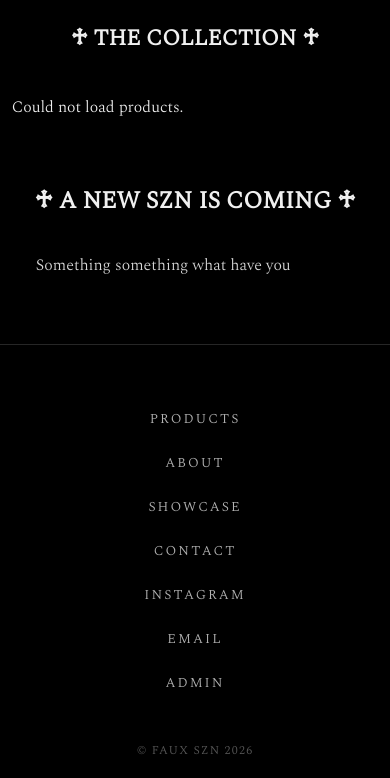
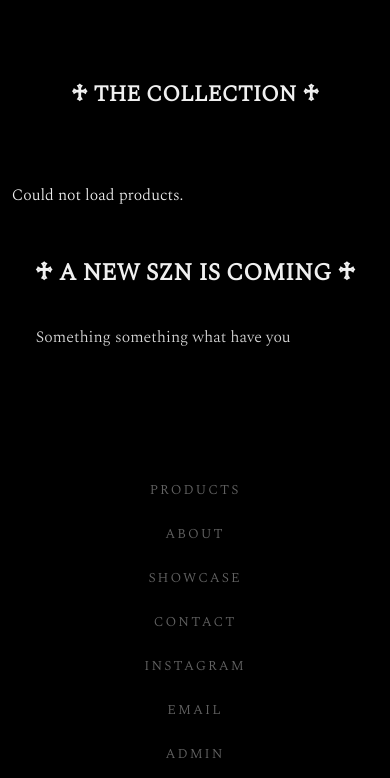
Before and after one commit to avaparnian/faux-szn, a website: page index.html in a window 390 px wide. Shown: the part 322-1100 px from the top of the page. Drawn offline with Linux system fonts and the light colour scheme; no server answers.

Commit message:
changing structure

```diff
--- a/css/style.css
+++ b/css/style.css
@@ -547,14 +547,23 @@ header {
 /* SITE PAGES */
 .sitePage {
     display: none;
+    padding-top: 3rem;
+    box-sizing: border-box;
 }
 
 .sitePage.active {
     display: block;
 }
 
+.sitePage > * + * {
+    margin-top: 3rem;
+}
+
+.pageSpacer {
+    height: 2rem;
+}
+
 .pageTitle {
-    padding-top: 3rem;
     text-align: center;
     margin: 0;
 }
@@ -562,7 +571,7 @@ header {
 .aboutContent,
 .contactContent {
     max-width: 40rem;
-    margin: 2rem auto 4rem;
+    margin: 0 auto 4rem;
     padding: 0 1.5rem;
     line-height: 1.8;
     color: rgba(255, 255, 255, 0.85);
@@ -582,8 +591,6 @@ header {
     max-width: none;
     margin: 0;
     padding: 0;
-    padding-top: 4rem;
-
 }
 
 .showcaseGrid img {
@@ -608,7 +615,6 @@ header {
     width: 100%;
     grid-template-columns: repeat(2, 20rem);
     justify-content: center;
-    gap: 3rem;
     padding-top: 3rem;
 }
 
@@ -689,11 +695,11 @@ header {
     align-items: center;
     gap: 1.5rem;
     padding: 4rem 1.5rem 3rem;
-    border-top: 1px solid rgba(255, 255, 255, 0.15);
+    /* border-top: 1px solid rgba(255, 255, 255, 0.15); */
 }
 
 .siteFooter a {
-    color: rgba(255, 255, 255, 0.7);
+    color: rgba(255, 255, 255, 0.393);
     text-decoration: none;
     font-size: 0.85rem;
     letter-spacing: 0.15em;
@@ -704,7 +710,7 @@ header {
 }
 
 .footerCopyright {
-    color: rgba(255, 255, 255, 0.35);
+    color: rgba(255, 255, 255, 0.236);
     font-size: 0.75rem;
     letter-spacing: 0.1em;
     margin-top: 1.5rem;
@@ -751,7 +757,6 @@ header {
     /* LISTINGS */
 
     .listingsTitle {
-        padding-top: 1rem;
         font-size: 1.4rem;
     }
     .listingsGrid {
@@ -769,6 +774,14 @@ header {
         margin-top: 0;
         padding-top: 0.5rem;
         font-size: 1.0rem;
+    }
+
+        .sitePage {
+        padding-top: 1.5rem;
+    }
+
+    .sitePage > * + * {
+        margin-top: 2rem;
     }
 }
 
--- a/index.html
+++ b/index.html
@@ -143,7 +143,7 @@
     <a href="#" data-page="contact">CONTACT</a>
     <a href="https://instagram.com/fauxszn" target="_blank">INSTAGRAM</a>
     <a href="mailto:hello@fauxszn.com">EMAIL</a>
-    <a href="/admin">ADMIN</a>
+    <a href="/admin.html">ADMIN</a>
     <p class="footerCopyright">© FAUX SZN 2026</p>
 </footer>
 
```
Also changed, not shown: assets/spacer.png (added).
